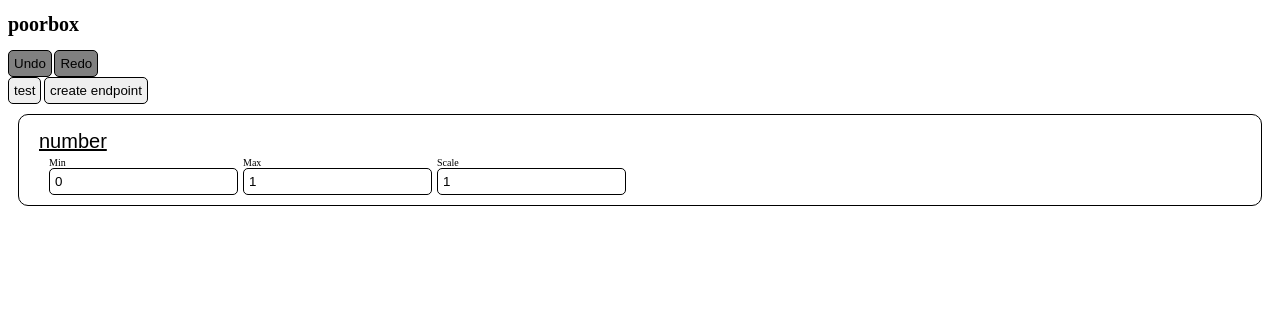
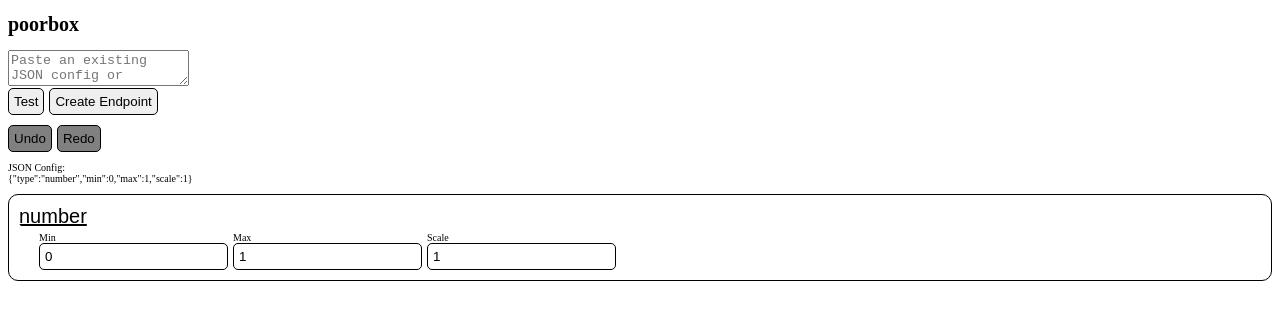
Before and after one commit to isaacronan/poorbox-ui, a Svelte app: page / in a window 1280 px wide. Shown: the top 320 px of the page. Built offline with nearby package versions, Linux system fonts and the light colour scheme; the HTML template or start-up script is replaced by a standard one.

Commit message:
implemented preload from existing json config/url; moved http into utils module; updated styling for hierarchy

```diff
--- a/src/App.svelte
+++ b/src/App.svelte
@@ -1,18 +1,25 @@
 <script>
 import ValueConfig from './components/ValueConfig.svelte';
 import { typeDefaults } from './utils/typeDefaults';
+import { saveConfig, getConfig, testConfig, deleteConfig } from './utils/http';
 
 let valueHistory = [typeDefaults.number];
 let historyIndex = valueHistory.length - 1;
 let mockData = null;
-let url = null;
+let savedEndpoint = null;
+let preloadedData = '';
+let error = '';
 
 $: rootValue = historyIndex === null ? {} : valueHistory[historyIndex];
 
 const handleValueChange = (event) => {
-    valueHistory = [...valueHistory.slice(0, historyIndex + 1), { ...event.detail }]
+    updateValue(event.detail);
+    console.log(valueHistory[historyIndex]);
+};
+
+const updateValue = (value) => {
+    valueHistory = [...valueHistory.slice(0, historyIndex + 1), { ...value }]
     historyIndex = valueHistory.length - 1;
-    console.log(valueHistory[historyIndex]);
 };
 
 const handleUndo = () => {
@@ -23,45 +30,87 @@ const handleRedo = () => {
     historyIndex = Math.min(valueHistory.length - 1, historyIndex + 1);
 };
 
-const handleFetch = () => {
-    fetch('/poorbox/api/test', {
-        method: 'POST',
-        body: JSON.stringify(rootValue),
-        headers: {
-            'Content-Type': 'application/json'
+const handlePreloadedData = (event) => {
+    preloadedData = event.target.value;
+    const pattern = /.*(\w{8})\s*$/;
+    if (pattern.test(preloadedData)) {
+        const id = pattern.exec(preloadedData)[1];
+        preloadedData = '';
+        getConfig(id).then(data => {
+            savedEndpoint = data;
+            rootValue = { ...data.schema };
+        }).catch((err) => {
+            error = err.error;
+        });
+    } else {
+        try {
+            updateValue(JSON.parse(preloadedData))
+        } catch {
+            error = 'JSON syntax is invalid.';
+        } finally {
+            preloadedData = '';
         }
-    }).then(res => res.json()).then(data => {
+    }
+};
+
+const handleDeleteConfig = () => {
+    deleteConfig(savedEndpoint.id).catch((err) => {
+        error = err.error;
+    }).finally(() => {
+        savedEndpoint = null;
+    });
+};
+
+const handleTestConfig = () => {
+    testConfig(rootValue).then(data => {
         mockData = data;
-    })
+    }).catch((err) => {
+        error = err.error;
+    });
 };
-const handleCreate = () => {
-    fetch('/poorbox/api/create', {
-        method: 'POST',
-        body: JSON.stringify(rootValue),
-        headers: {
-            'Content-Type': 'application/json'
-        }
-    }).then(res => res.json()).then(data => {
-        url = data.url;
+
+const handleSaveConfig = () => {
+    saveConfig(rootValue).then(data => {
+        savedEndpoint = data;
+    }).catch((err) => {
+        error = err.error;
     });
 };
 </script>
 <main>
     <h1>poorbox</h1>
-    <div class="history">
+    <div>
+        <textarea placeholder="Paste an existing JSON config or endpoint URL..." value={preloadedData} on:input={handlePreloadedData} type="text" />
+    </div>
+    {#if error}
+        <div>{error} <button on:click={() => error = ''} class="small-heavy bare-button">Dismiss</button></div>
+    {/if}
+    <div class="button-group">
+        <button on:click={handleTestConfig}>Test</button>
+        <button on:click={handleSaveConfig}>Create Endpoint</button>
+    </div>
+
+    {#if savedEndpoint}
+        <div>
+            <div class="url">
+                <div>GET</div>
+                <div>{savedEndpoint.url}</div>
+                <button on:click={handleDeleteConfig} class="small-heavy bare-button">Delete</button>
+            </div>
+            <div>Endpoint will be removed after {savedEndpoint.expiration} seconds of inactivity.</div>
+        </div>
+    {/if}
+    {#if mockData !== null}
+        <div class="preview">{JSON.stringify(mockData)}</div>
+    {/if}
+    <div class="history button-group">
         <button disabled={historyIndex === 0} on:click={handleUndo}>Undo</button>
         <button disabled={historyIndex === valueHistory.length - 1} on:click={handleRedo}>Redo</button>
     </div>
     <div>
-        <button on:click={handleFetch}>test</button>
-        <button on:click={handleCreate}>create endpoint</button>
+        <div>JSON Config:</div>
+        <div>{JSON.stringify(rootValue)}</div>
     </div>
-    {#if mockData !== null}
-        <textarea value={JSON.stringify(mockData)} />
-    {/if}
-    {#if url}
-        <a target="_blank" href={url}>{url}</a>
-    {/if}
     <ValueConfig on:valuechange={handleValueChange} value={rootValue} />
 </main>
 <svelte:head>
@@ -121,7 +170,7 @@ label {
 }
 
 .value-selector:focus-within .value-selector:not(:focus-within) {
-    --dark: grey;
+    --dark: rgba(0, 0, 0, 0.2);
 }
 
 .form-control {
@@ -129,12 +178,14 @@ label {
     flex-direction: column;
 }
 
-.value-controls {
+.value-controls,
+.button-group {
     align-items: flex-end;
     display: flex;
 }
 
-.value-controls .form-control {
+.value-controls .form-control,
+.button-group button {
     margin-right: 0.5rem;
 }
 </style>
@@ -144,9 +195,25 @@ h1 {
     font-size: 2rem;
 }
 
-textarea {
-    resize: vertical;
-    height: 100px;
-    width: 100%;
+.preview {
+    border-radius: 1rem;
+    max-height: 100px;
+    overflow-y: auto;
+    padding: 1rem;
+    word-wrap: break-word;
+}
+
+.url {
+    align-items: center;
+    display: flex;
+    font-size: 3rem;
+}
+
+.url > * {
+    margin-right: 1rem;
+}
+
+.history {
+    margin: 1rem 0;
 }
 </style>
--- a/src/components/ValueConfig.svelte
+++ b/src/components/ValueConfig.svelte
@@ -1,5 +1,5 @@
 <script>
-import { createEventDispatcher, onMount } from 'svelte';
+import { createEventDispatcher } from 'svelte';
 import ArrayConfig from './ArrayConfig.svelte';
 import MultiConfig from './MultiConfig.svelte';
 import NumberConfig from './NumberConfig.svelte';
@@ -28,13 +28,6 @@ const handleValueChange = (event) => {
         ...event.detail
     });
 };
-
-onMount(() => {
-    // dispatch('valuechange', {
-    //     ...value,
-    //     ...typeDefaults.number
-    // });
-});
 </script>
 <div class="value-selector">
     <div>
@@ -62,7 +55,7 @@ onMount(() => {
 .value-selector {
     border: 1px solid var(--dark);
     border-radius: 1rem;
-    margin: 1rem;
+    margin: 1rem 0;
     padding: 1rem;
 }
 
@@ -72,13 +65,12 @@ select {
     border: none;
     font-size: 2rem;
     outline: none;
-    padding: 0.5rem 1rem;
+    padding: 0;
+    margin-bottom: 0.5rem;
     text-decoration: underline;
 }
 
 .type-selector {
-    /* border-left: 1px solid var(--dark); */
-    margin-left: 1rem;
-    padding-left: 1rem;
+    padding-left: 2rem;
 }
 </style>
--- /dev/null
+++ b/src/utils/http.js
@@ -0,0 +1,28 @@
+const handleResponse = (res) => {
+    if (res.status === 200) {
+        return res.json();
+    }
+    return res.json().then(json => Promise.reject(json));
+};
+
+export const testConfig = (body) => fetch('/poorbox/api/test', {
+    method: 'POST',
+    body: JSON.stringify(body),
+    headers: {
+        'Content-Type': 'application/json'
+    }
+}).then(handleResponse);
+
+export const saveConfig = (body) => fetch('/poorbox/api/config', {
+    method: 'POST',
+    body: JSON.stringify(body),
+    headers: {
+        'Content-Type': 'application/json'
+    }
+}).then(handleResponse);
+
+export const getConfig = (id) => fetch(`/poorbox/api/config/${id}`).then(handleResponse);
+
+export const deleteConfig = (id) => fetch(`/poorbox/api/config/${id}`, {
+    method: 'DELETE'
+}).then(handleResponse);
```
